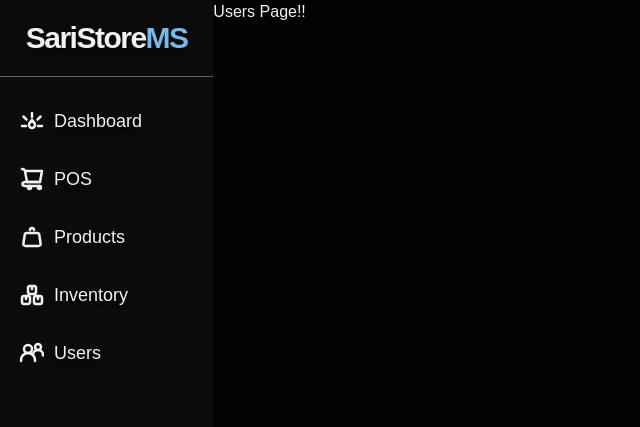
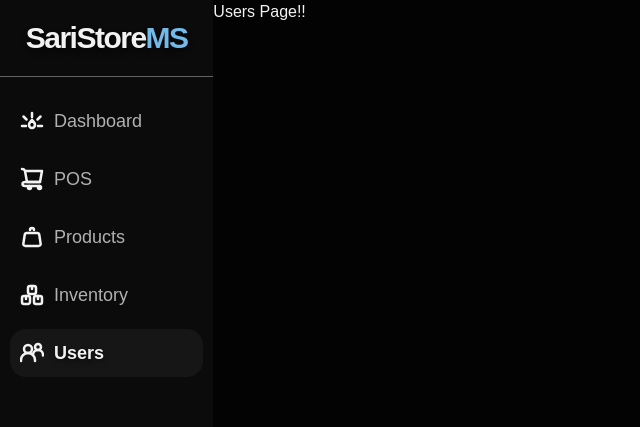
Before and after one commit to dev-MichaelJohn/SariStore-MS, a React (Vite) app in the folder client/: page /dashboard/users in a window 1280 px wide. Shown: the top 427 px of the page, without its empty margins (0-640 px from the left). Built offline with nearby package versions, Linux system fonts and the light colour scheme.

Commit message:
changed stylings on dashboard menu

```diff
--- a/client/src/pages/dashboard/components/dashboardMenu.tsx
+++ b/client/src/pages/dashboard/components/dashboardMenu.tsx
@@ -17,7 +17,10 @@ const menuButtons = [
 const DashboardMenu = () => {
     const generateMenuButtons = menuButtons.map((menu, index) => (
         <NavLink to={`/dashboard/${menu.path}`} key={index}
-        className="flex p-2.5 gap-2.5 w-full items-center text-lg text-shadow-lg text-(--text) rounded-2xl cursor-pointer hover:bg-(--bg-light)" end={(menu.path === "")}>
+        className={({isActive}) => `flex p-2.5 gap-2.5 w-full items-center text-lg rounded-2xl cursor-pointer
+            ${isActive ? "text-(--text) bg-(--bg-light) font-extrabold text-shadow-lg" : "text-(--text-muted) hover:bg-(--bg-light)"}`
+        }
+        end={(menu.path === "")}>
             <img src={menu.icon} alt={menu.alt} />
             {menu.pageName}
         </NavLink>
```
